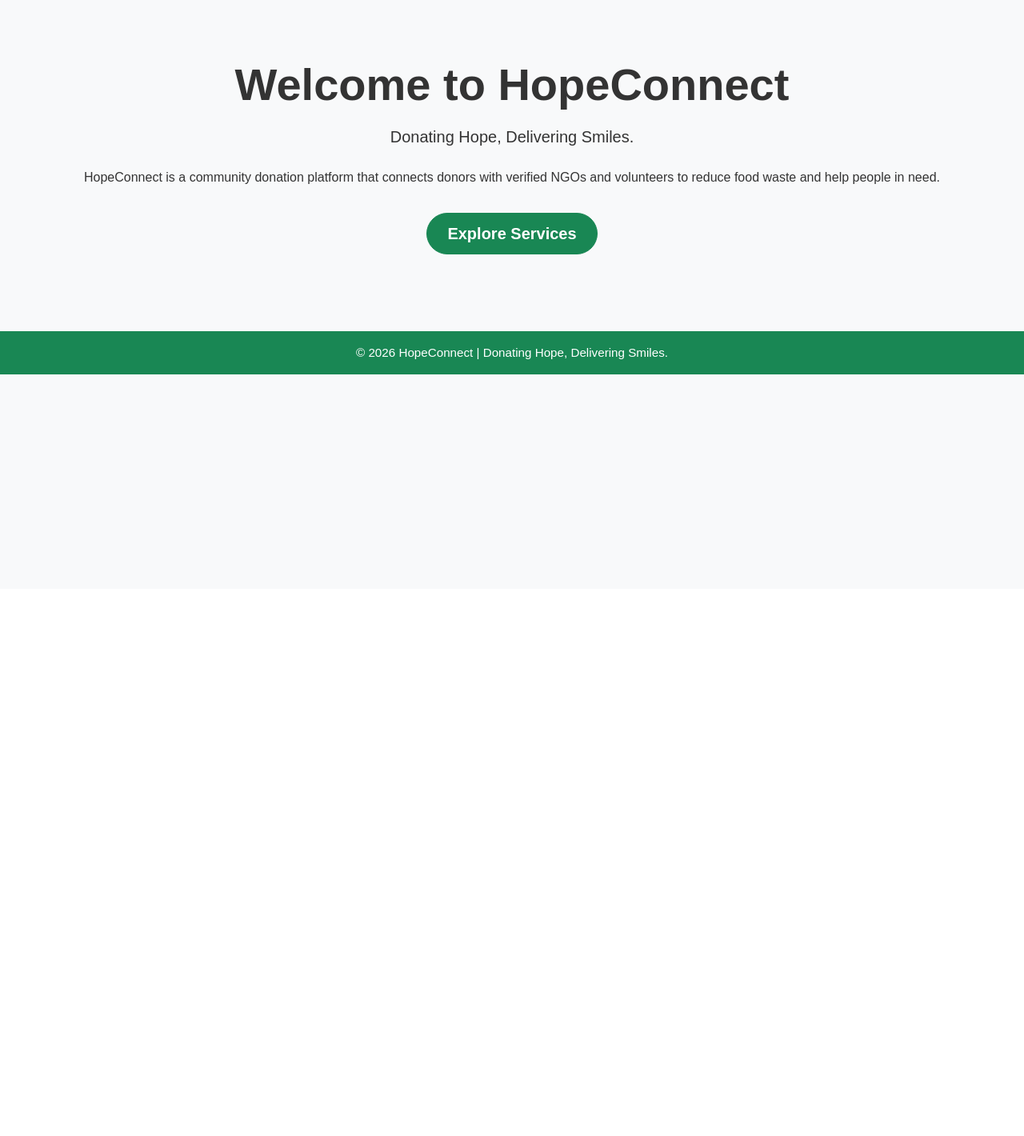
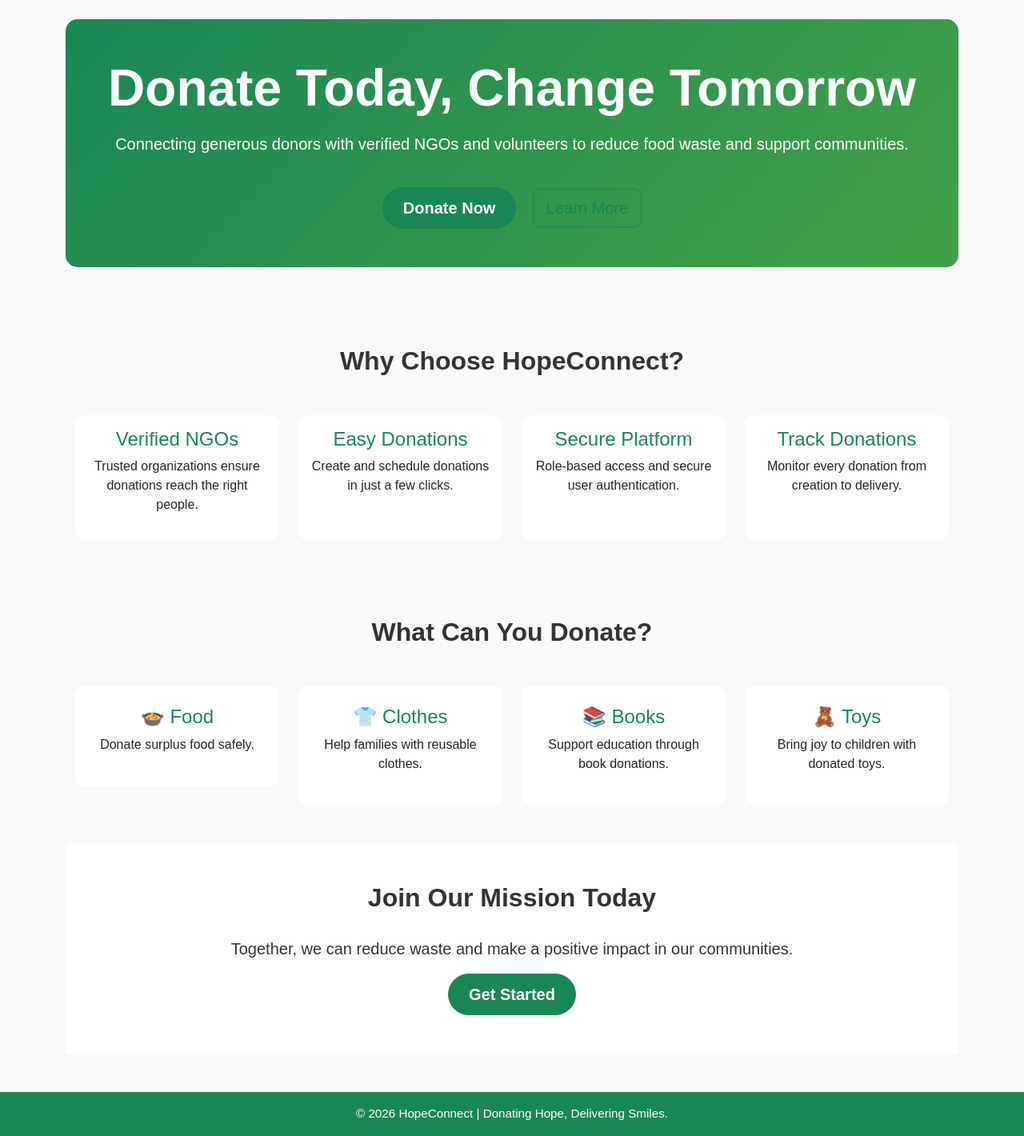
Before and after one commit to abdl-hafeez07/HopeConnect-Community-Donation-Distribution-System, a Django app: page / in a window 1280 px wide. Shown: the part 64-1484 px from the top of the page at 80% size. Before the commit the page ends 532 px from the top, so only its background shows below. Run offline with Django 5.2, Linux system fonts and the light colour scheme.

Commit message:
Phase 3: Redesign homepage with hero and feature sections

```diff
--- a/static/css/style.css
+++ b/static/css/style.css
@@ -48,3 +48,32 @@ footer {
     margin-top: 60px;
     font-size: 0.95rem;
 }
+
+/* Hero Section */
+.hero {
+    background: linear-gradient(135deg, #198754, #43a047);
+    color: white;
+    padding: 100px 20px;
+    border-radius: 15px;
+    margin-bottom: 50px;
+}
+
+.hero .btn {
+    margin-top: 15px;
+}
+
+/* Section Titles */
+section h2 {
+    font-weight: bold;
+    margin-bottom: 30px;
+}
+
+/* Service Cards */
+.card h4 {
+    color: #198754;
+}
+
+/* Call to Action */
+section:last-child {
+    background-color: #ffffff;
+}
--- a/templates/index.html
+++ b/templates/index.html
@@ -6,26 +6,135 @@ Home | HopeConnect
 
 {% block content %}
 
-<div class="text-center py-5">
+<!-- Hero Section -->
+<section class="hero text-center py-5">
+    <div class="container">
+        <h1 class="display-3 fw-bold">
+            Donate Today, Change Tomorrow
+        </h1>
 
-    <h1 class="display-4 fw-bold">
-        Welcome to HopeConnect
-    </h1>
+        <p class="lead mt-3">
+            Connecting generous donors with verified NGOs and volunteers to
+            reduce food waste and support communities.
+        </p>
 
-    <p class="lead mt-3">
-        Donating Hope, Delivering Smiles.
-    </p>
+        <div class="mt-4">
+            <a href="#" class="btn btn-success btn-lg me-3">
+                Donate Now
+            </a>
 
-    <p class="mt-4">
-        HopeConnect is a community donation platform that connects donors
-        with verified NGOs and volunteers to reduce food waste and help
-        people in need.
-    </p>
+            <a href="{% url 'about' %}" class="btn btn-outline-success btn-lg">
+                Learn More
+            </a>
+        </div>
+    </div>
+</section>
 
-    <a href="{% url 'services' %}" class="btn btn-success btn-lg mt-3">
-        Explore Services
-    </a>
+<!-- Features -->
+<section class="py-5">
+    <div class="container">
 
-</div>
+        <h2 class="text-center mb-5">
+            Why Choose HopeConnect?
+        </h2>
+
+        <div class="row text-center">
+
+            <div class="col-md-3">
+                <div class="card h-100 p-3">
+                    <h4>Verified NGOs</h4>
+                    <p>Trusted organizations ensure donations reach the right people.</p>
+                </div>
+            </div>
+
+            <div class="col-md-3">
+                <div class="card h-100 p-3">
+                    <h4>Easy Donations</h4>
+                    <p>Create and schedule donations in just a few clicks.</p>
+                </div>
+            </div>
+
+            <div class="col-md-3">
+                <div class="card h-100 p-3">
+                    <h4>Secure Platform</h4>
+                    <p>Role-based access and secure user authentication.</p>
+                </div>
+            </div>
+
+            <div class="col-md-3">
+                <div class="card h-100 p-3">
+                    <h4>Track Donations</h4>
+                    <p>Monitor every donation from creation to delivery.</p>
+                </div>
+            </div>
+
+        </div>
+
+    </div>
+</section>
+
+<!-- Services -->
+<section class="py-5 bg-light">
+
+    <div class="container">
+
+        <h2 class="text-center mb-5">
+            What Can You Donate?
+        </h2>
+
+        <div class="row text-center">
+
+            <div class="col-md-3">
+                <div class="card p-4">
+                    <h4>🍲 Food</h4>
+                    <p>Donate surplus food safely.</p>
+                </div>
+            </div>
+
+            <div class="col-md-3">
+                <div class="card p-4">
+                    <h4>👕 Clothes</h4>
+                    <p>Help families with reusable clothes.</p>
+                </div>
+            </div>
+
+            <div class="col-md-3">
+                <div class="card p-4">
+                    <h4>📚 Books</h4>
+                    <p>Support education through book donations.</p>
+                </div>
+            </div>
+
+            <div class="col-md-3">
+                <div class="card p-4">
+                    <h4>🧸 Toys</h4>
+                    <p>Bring joy to children with donated toys.</p>
+                </div>
+            </div>
+
+        </div>
+
+    </div>
+
+</section>
+
+<!-- Call to Action -->
+<section class="text-center py-5">
+
+    <div class="container">
+
+        <h2>Join Our Mission Today</h2>
+
+        <p class="lead">
+            Together, we can reduce waste and make a positive impact in our communities.
+        </p>
+
+        <a href="#" class="btn btn-success btn-lg">
+            Get Started
+        </a>
+
+    </div>
+
+</section>
 
 {% endblock %}
```
